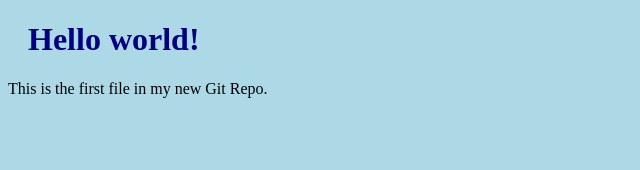
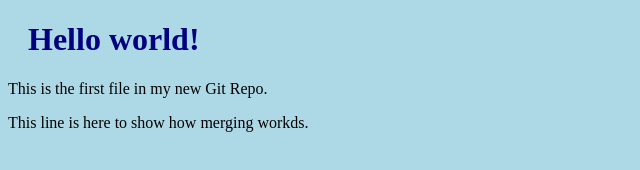
Before and after one commit to Jordant1112/helloworld, a plain HTML site: page index.html in a window 1280 px wide. Shown: the whole page, without its empty margins (0-640 px from the left). Drawn offline with Linux system fonts and the light colour scheme.

Commit message:
updated index.html with emergency fix

```diff
--- a/index.html
+++ b/index.html
@@ -8,6 +8,6 @@
 
 <h1>Hello world!</h1>
 <p>This is the first file in my new Git Repo.</p>
-
+<p>This line is here to show how merging workds.</p>
 </body>
 </html>
```
